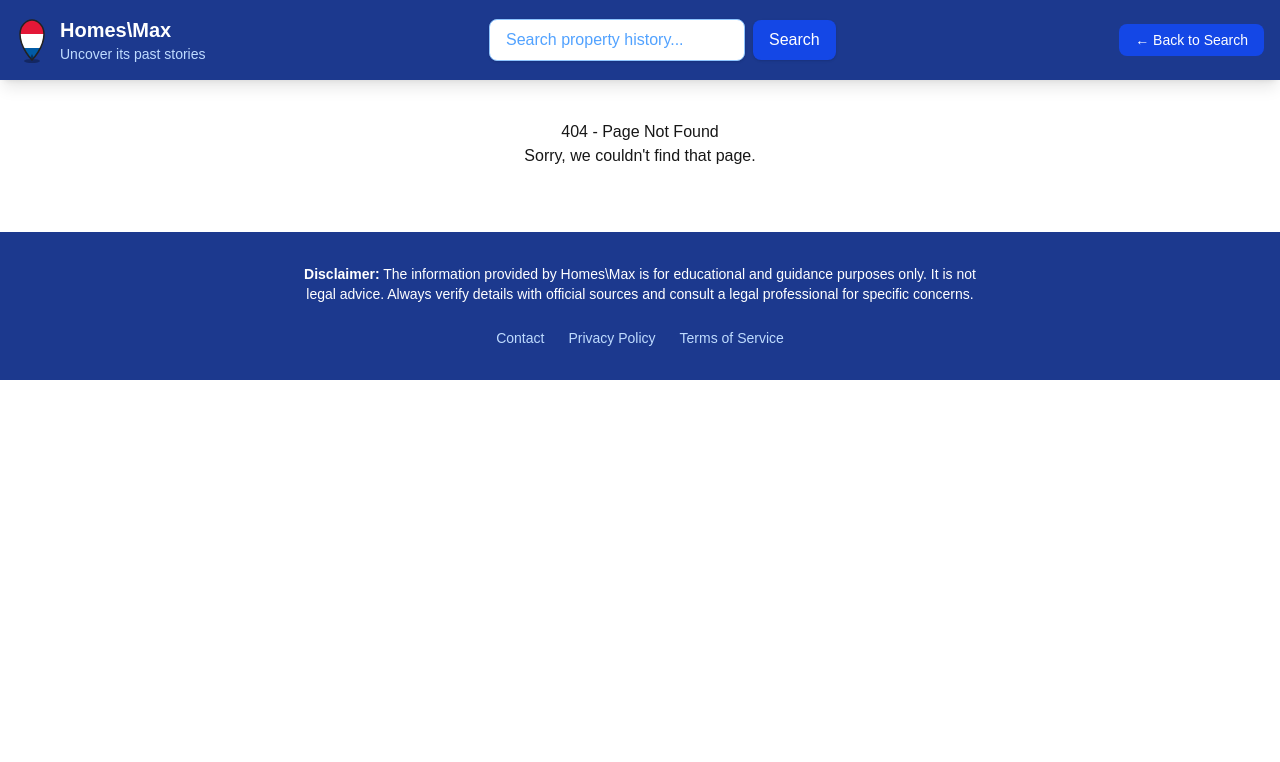
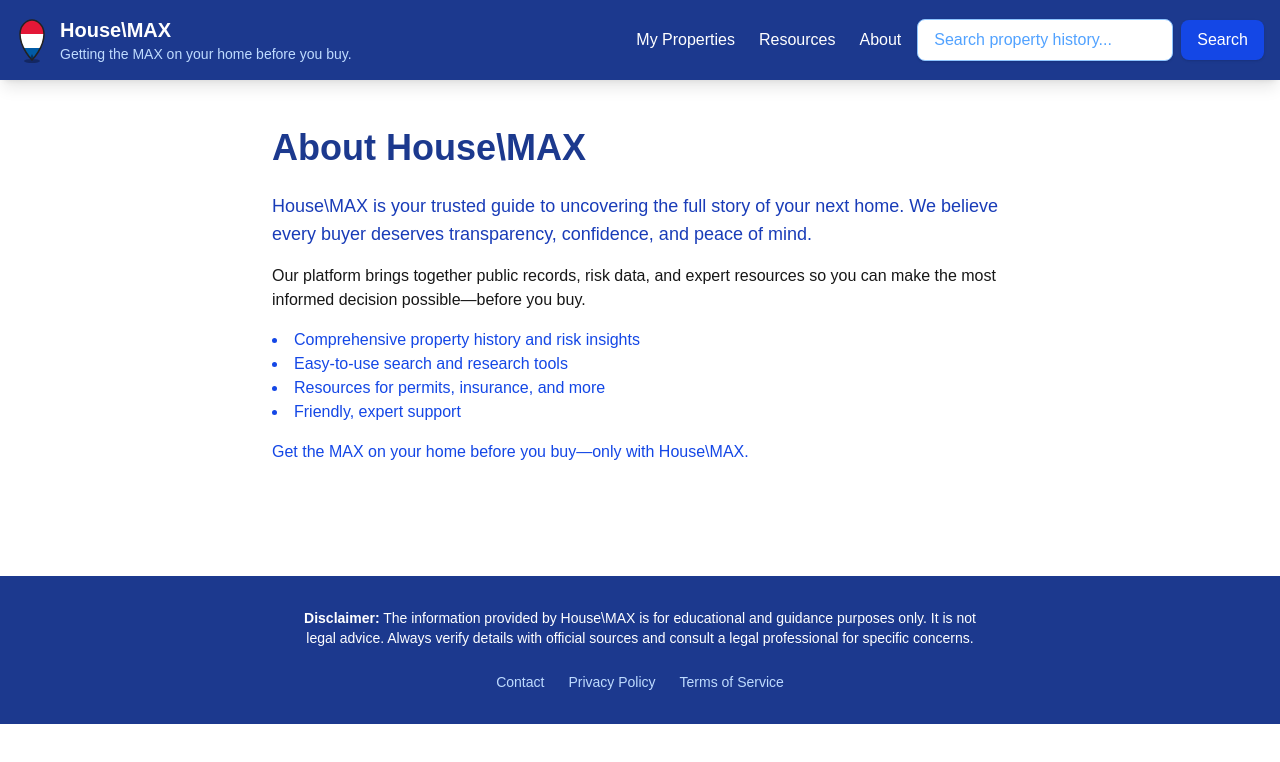
Before and after one commit to khemans/homes-max, a Next.js app: page /about in a window 1280 px wide. Before the commit this address had no page. Shown: the top 762 px of the page. Built offline with nearby package versions, Linux system fonts and the light colour scheme.

Commit message:
Re-Style, and add about page and search history

```diff
--- a/package.json
+++ b/package.json
@@ -1,6 +1,6 @@
 {
   "name": "homes-max",
-  "description": "Homes\\Max - Getting the MAX on your home before you buy.",
+  "description": "House\\MAX - Getting the MAX on your home before you buy.",
   "version": "0.1.0",
   "private": true,
   "scripts": {
--- /dev/null
+++ b/src/app/about/page.tsx
@@ -0,0 +1,22 @@
+import React from "react";
+
+const AboutPage = () => (
+  <main className="max-w-3xl mx-auto py-12 px-4">
+    <h1 className="text-4xl font-bold text-blue-900 mb-6">About House\MAX</h1>
+    <p className="text-lg text-blue-800 mb-4">
+      House\MAX is your trusted guide to uncovering the full story of your next home. We believe every buyer deserves transparency, confidence, and peace of mind.
+    </p>
+    <p className="mb-4">
+      Our platform brings together public records, risk data, and expert resources so you can make the most informed decision possible—before you buy.
+    </p>
+    <ul className="list-disc list-inside text-blue-700 mb-4">
+      <li>Comprehensive property history and risk insights</li>
+      <li>Easy-to-use search and research tools</li>
+      <li>Resources for permits, insurance, and more</li>
+      <li>Friendly, expert support</li>
+    </ul>
+    <p className="text-blue-700">Get the MAX on your home before you buy—only with House\MAX.</p>
+  </main>
+);
+
+export default AboutPage;
--- a/src/app/layout.tsx
+++ b/src/app/layout.tsx
@@ -15,7 +15,7 @@ const geistMono = Geist_Mono({
 });
 
 export const metadata: Metadata = {
-  title: "Homes\\Max - Getting the MAX on your home before you buy.",
+  title: "House\\MAX - Getting the MAX on your home before you buy.",
   description: "Your friendly guide to permits, property rights, and peace of mind. Research property history with ease.",
 };
 
@@ -37,7 +37,7 @@ export default function RootLayout({
         </main>
         <footer className="w-full bg-blue-900 text-white mt-16 py-8 px-4 text-center flex flex-col items-center gap-4">
           <div className="max-w-2xl mx-auto text-sm">
-            <strong>Disclaimer:</strong> The information provided by Homes\Max is for educational and guidance purposes only. It is not legal advice. Always verify details with official sources and consult a legal professional for specific concerns.
+            <strong>Disclaimer:</strong> The information provided by House\MAX is for educational and guidance purposes only. It is not legal advice. Always verify details with official sources and consult a legal professional for specific concerns.
           </div>
           <div className="flex flex-wrap gap-6 justify-center mt-2 text-blue-200 text-sm">
             <a href="#" className="hover:underline">Contact</a>
--- /dev/null
+++ b/src/app/my-properties/page.tsx
@@ -0,0 +1,11 @@
+import React from "react";
+
+const MyPropertiesPage = () => (
+  <main className="max-w-3xl mx-auto py-12 px-4">
+    <h1 className="text-4xl font-bold text-blue-900 mb-6">My Properties</h1>
+    <p className="text-lg text-blue-800 mb-4">This is where your property search history will appear in the future.</p>
+    <div className="bg-blue-100 rounded-xl p-6 text-blue-700">No saved properties yet. Start searching to add properties to your history!</div>
+  </main>
+);
+
+export default MyPropertiesPage;
--- /dev/null
+++ b/src/app/resources/page.tsx
@@ -0,0 +1,22 @@
+import React from "react";
+
+const resources = [
+  { name: "CoreLogic Property Risk Reports", url: "https://store.corelogic.com/search" },
+  { name: "CARFAX Vehicle History Reports", url: "https://www.carfax.com/" },
+  // Add more as needed
+];
+
+const ResourcesPage = () => (
+  <main className="max-w-3xl mx-auto py-12 px-4">
+    <h1 className="text-4xl font-bold text-blue-900 mb-6">Resources</h1>
+    <ul className="list-disc list-inside text-blue-700">
+      {resources.map(resource => (
+        <li key={resource.url} className="mb-2">
+          <a href={resource.url} target="_blank" rel="noopener noreferrer" className="underline text-blue-800 hover:text-blue-600">{resource.name}</a>
+        </li>
+      ))}
+    </ul>
+  </main>
+);
+
+export default ResourcesPage;
--- a/src/components/Header.tsx
+++ b/src/components/Header.tsx
@@ -62,11 +62,18 @@ const Header: React.FC = () => {
               </svg>
             </div>
             <div>
-              <h1 className="text-xl font-bold">Homes\Max</h1>
-              <p className="text-blue-200 text-sm">Uncover its past stories</p>
+              <h1 className="text-xl font-bold">House\MAX</h1>
+              <p className="text-blue-200 text-sm">Getting the MAX on your home before you buy.</p>
             </div>
           </Link>
         </div>
+        {/* Nav links */}
+        <nav className="flex-1 flex justify-center md:justify-end items-center gap-6 text-base font-medium">
+          <Link href="/my-properties" className="hover:text-blue-300 transition-colors">My Properties</Link>
+          <Link href="/resources" className="hover:text-blue-300 transition-colors">Resources</Link>
+          <Link href="/about" className="hover:text-blue-300 transition-colors">About</Link>
+        </nav>
+        {/* Search bar right-aligned */}
         {showSearch && (
           <form className="flex flex-row gap-2 items-center w-full md:w-auto" onSubmit={handleSubmit}>
             <input
@@ -84,14 +91,6 @@ const Header: React.FC = () => {
             </button>
           </form>
         )}
-        <nav>
-          <Link
-            href="/"
-            className="px-4 py-2 rounded-lg bg-blue-700 hover:bg-blue-600 transition-colors text-sm font-medium"
-          >
-            ← Back to Search
-          </Link>
-        </nav>
       </div>
     </header>
   );
--- a/src/components/HeroSection.tsx
+++ b/src/components/HeroSection.tsx
@@ -32,12 +32,12 @@ const HeroSection: React.FC = () => {
       <div className="mb-6">
         <div className="w-32 h-32 mx-auto bg-blue-100 rounded-full flex items-center justify-center shadow-md">
           {/* Replace with SVG/illustration later */}
-          <span className="text-5xl" role="img" aria-label="Homes Max">🏡📖</span>
+          <span className="text-5xl" role="img" aria-label="House MAX">🏡📖</span>
         </div>
       </div>
       {/* Headline */}
       <h1 className="text-4xl md:text-5xl font-extrabold text-blue-900 mb-4">
-        Homes\Max: <span className="text-blue-600">Getting the MAX on your home before you buy.</span>
+        House\MAX: <span className="text-blue-600">Getting the MAX on your home before you buy.</span>
       </h1>
       {/* Sub-headline */}
       <p className="text-lg md:text-xl text-blue-800 mb-8 max-w-2xl mx-auto">
--- a/src/components/PropertyDetailsClient.tsx
+++ b/src/components/PropertyDetailsClient.tsx
@@ -58,7 +58,7 @@ const infoSections = [
         <ul className="list-disc list-inside text-blue-700 text-left mx-auto max-w-md mb-2">
           <li>Disclosure laws vary by state (e.g., deaths on property).</li>
           <li>Agents must answer truthfully if asked directly.</li>
-          <li>&quot;Homes\Max&quot; does not access private records.</li>
+          <li>&quot;House\MAX&quot; does not access private records.</li>
         </ul>
         <p className="text-blue-600 text-sm">Always consult your agent and local laws for specifics.</p>
       </>
```
Also changed, not shown: 1 other file (tests, documents, lock files or other folders).
